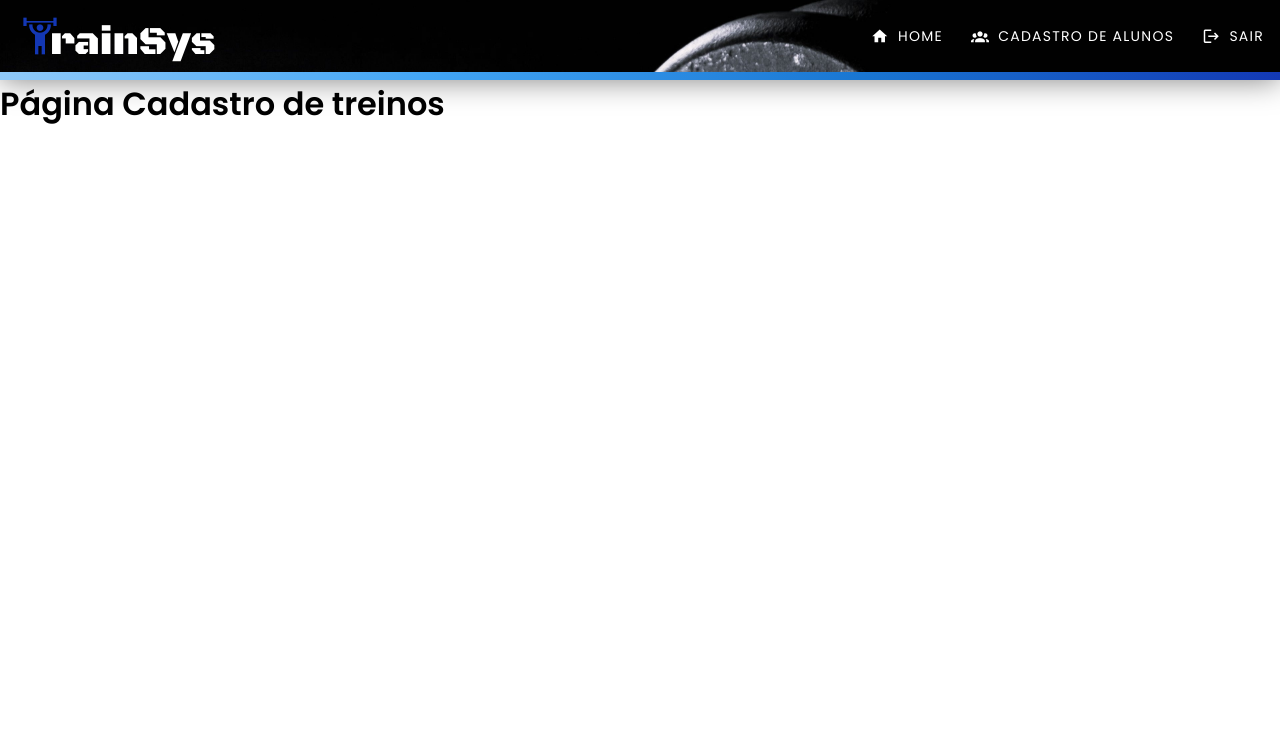
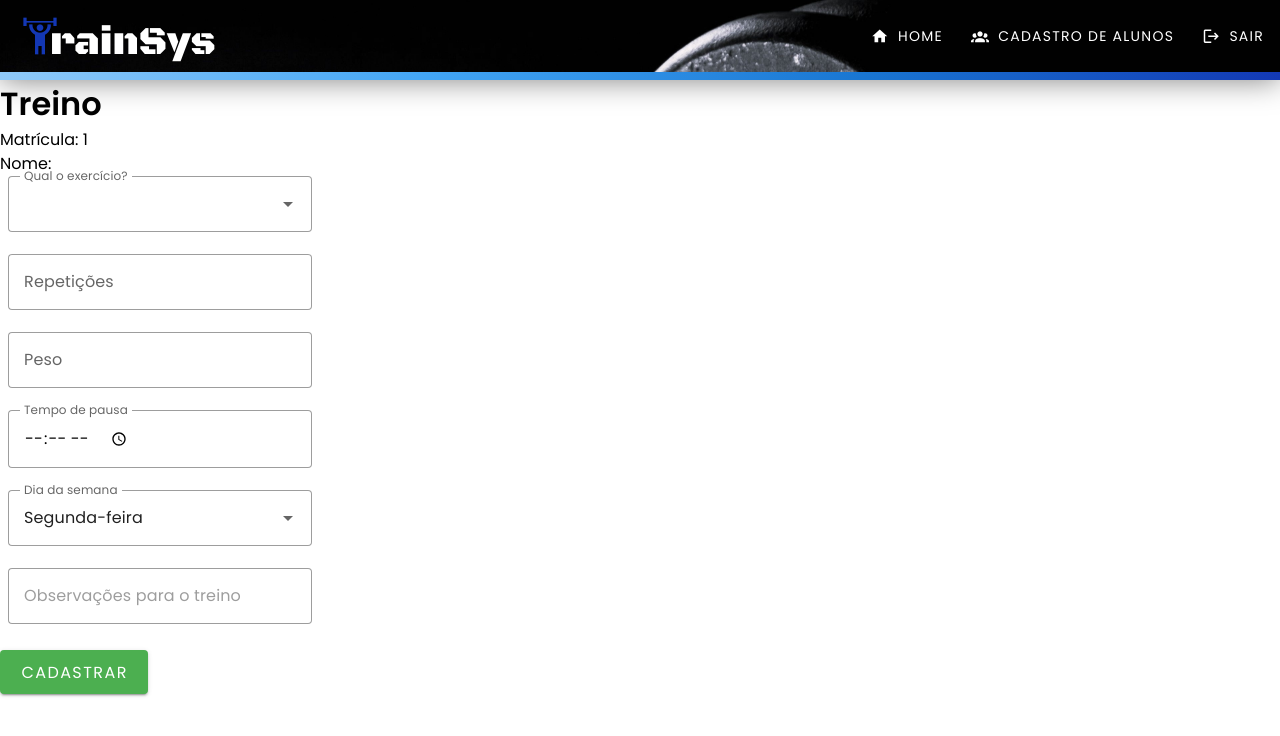
Before and after one commit to VeronicaVilas/ProjetoFinal_Modulo1_TrainSys, a Vue app in the folder TrainSys/: page /#/cadastro/treino/1 in a window 1280 px wide. Shown: the top 736 px of the page. Built offline with nearby package versions, Linux system fonts and the light colour scheme; a web font is replaced by a local one.

Commit message:
feat: added training registration form

```diff
--- a/TrainSys/src/views/register/training/Training.vue
+++ b/TrainSys/src/views/register/training/Training.vue
@@ -1,3 +1,89 @@
 <template>
-    <h1>Página Cadastro de treinos</h1>
+    <h1>Treino</h1>
+    <p>Matrícula: {{ this.$route.params.id }}</p>
+    <p>Nome: {{ this.$route.query.title }}</p>
+
+    <v-form>
+      <v-select
+      label="Qual o exercício?"
+      placeholder="Escolha o exercicio"
+      :items="exercises"
+      item-title="description"
+      item-value="id"
+      type="text"
+      v-model="exercise_id"
+      class="w-25 px-2" variant="outlined"
+      />
+
+      <v-text-field
+      label="Repetições"
+      placeholder="Insira o número de repetições"
+      type="number"
+      v-model="repetitions"
+      class="w-25 px-2" variant="outlined"
+      />
+
+      <v-text-field
+      label="Peso"
+      placeholder="Insira a quantidade de peso"
+      type="number"
+      v-model="weight"
+      suffix="kg"
+      class="w-25 px-2" variant="outlined"
+      />
+
+      <v-text-field
+      label="Tempo de pausa"
+      placeholder="Insira o tempo da pausa"
+      type="time"
+      v-model="break_time"
+      class="w-25 px-2" variant="outlined"
+      />
+
+      <v-select
+      label="Dia da semana"
+      :items="week"
+      item-title="dayWeek"
+      item-value="value"
+      type="text"
+      v-model="day"
+      class="w-25 px-2" variant="outlined"
+      />
+
+      <v-text-field
+      label=""
+      placeholder="Observações para o treino"
+      type="text"
+      v-model="observations"
+      class="w-25 px-2" variant="outlined"
+      />
+
+      <v-btn color="success" class="mt-1 me-2" size="large" type="submit">Cadastrar</v-btn>
+    </v-form>
 </template>
+
+<script>
+export default {
+  data() {
+    return {
+      student_id: this.$route.params.id,
+      repetitions: "",
+      weight: "",
+      break_time: "",
+      observations: "",
+      day: "segunda",
+      week:
+      [
+        {dayWeek: 'Segunda-feira', value: 'segunda'},
+        {dayWeek: 'Terça-feira', value: 'terca'},
+        {dayWeek: 'Quarta-feira', value: 'quarta'},
+        {dayWeek: 'Quinta-feira', value: 'quinta'},
+        {dayWeek: 'Sexta-feira', value: 'sabado'},
+        {dayWeek: 'Domingo', value: 'domingo'},
+      ],
+      exercises: [],
+      exercise_id: "",
+    }
+  },
+}
+</script>
```
